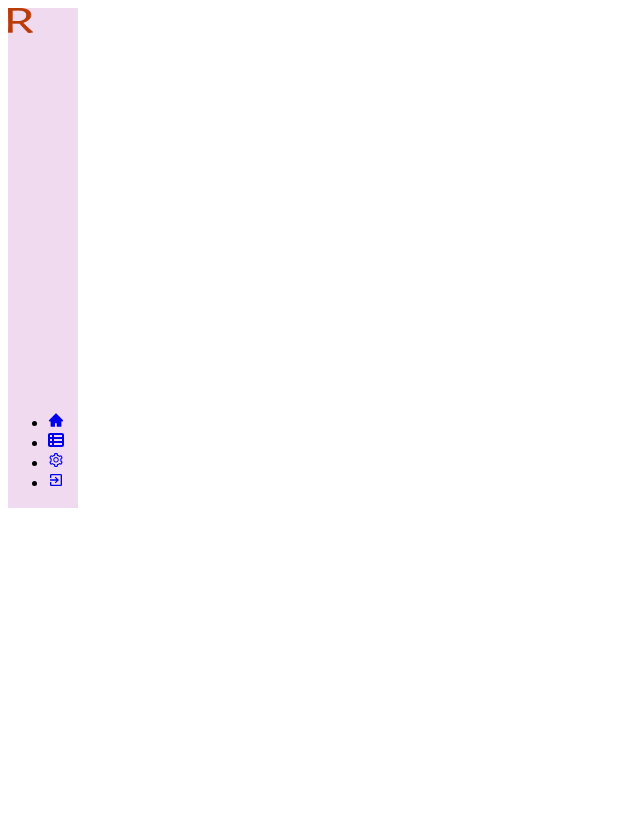
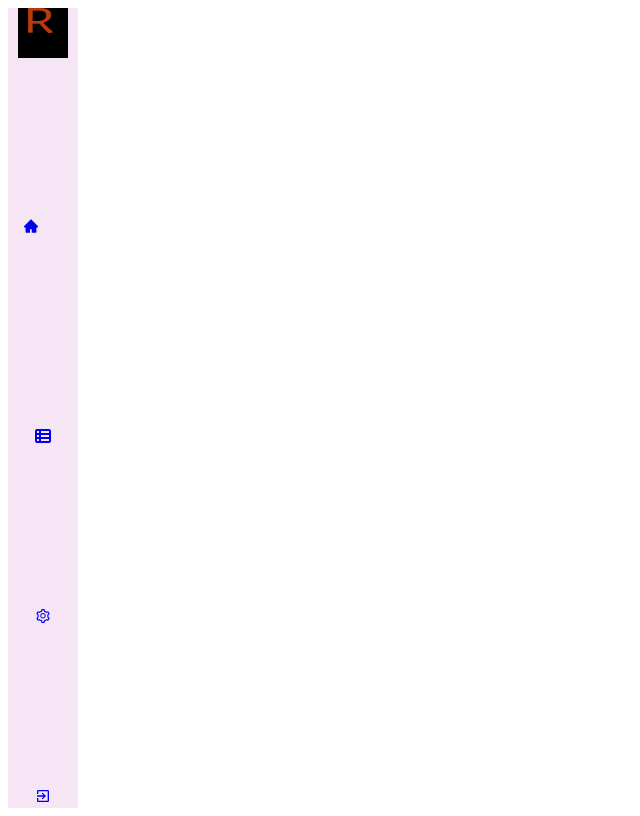
Before and after one commit to Hudu-H/retink, a React (Create React App) app: page / in a window 1280 px wide. Shown: the whole page, without its empty margins (0-640 px from the left). Built offline with nearby package versions, Linux system fonts and the light colour scheme.

Commit message:
made changes

```diff
--- a/src/App.js
+++ b/src/App.js
@@ -1,11 +1,13 @@
 import React from "react";
 import { BrowserRouter as Router, Routes, Route } from "react-router-dom";
 import Navbar from "./components/navbar/Navbar";
+import Sidebar  from './components/sidebar/Sidebar'
 
 const App = () => {
   return (
     <>
       <Router>
+        <Sidebar />
         <Navbar />
         <Routes>
           <Route path="/" />
--- a/src/components/navbar/Navbar.js
+++ b/src/components/navbar/Navbar.js
@@ -1,32 +1,11 @@
-import React, {useState} from "react";
-import { Link } from "react-router-dom";
-import { Sidebar } from "../sidebar/Sidebar";
-import  logo  from "../images/logo.png";
+import React from "react";
 import './styles.scss';
 
 function Navbar() {
-  const [sidebar, setSidebar] = useState(true);
 
-  const showSidebar = () => setSidebar(sidebar);
   return (
     <div className="nav-container">
-      <div className="nav-img">
-        <Link to="#" className="logo">
-          <img src={logo} alt="logo"  width= '25px' height= '25px'/>
-        </Link>
-      </div>
-      <nav className={Sidebar ? "showSidebar active" : "logo"}>
-        { showSidebar }
-        <ul className="sidebar">
-          {Sidebar.map((item, index) => {
-            return (
-              <li key={index} className={item.className}>
-                <Link to={item.path}>{item.icon}</Link>
-              </li>
-            );
-          })}
-        </ul>
-      </nav>
+
     </div>
   );
 }
--- a/src/components/navbar/styles.scss
+++ b/src/components/navbar/styles.scss
@@ -1,21 +1,20 @@
-.nav-container {
-    display: flex;
-    flex-direction: column;
-    justify-content: space-between;
-    background-color: #cf88cf4f;
-    height: 500px;
-    width: 70px;
-   list-style: none;
+// .nav-container {
+//     display: flex;
+//     flex-direction: column;
+//     justify-content: space-between;
+//     background-color: #cf88cf4f;
+//     height: 500px;
+//     width: 70px;
 
-    .nav-img {
-        width: 50px;
-        height: 30px;
-    }
+//     .nav-img {
+//         width: 50px;
+//         height: 30px;
+//     }
 
-    nav {
-        display: flex;
-        justify-content: flex-start;
-        align-items: center;
-    }
+//     nav {
+//         display: flex;
+//         justify-content: flex-start;
+//         align-items: center;
+//     }
 
-}
+// }
--- a/src/components/sidebar/Sidebar.js
+++ b/src/components/sidebar/Sidebar.js
@@ -1,33 +1,51 @@
-import React from 'react'
+import React from "react";
 import * as AiIcons from "react-icons/ai";
 import * as IoIcons from "react-icons/io";
-import * as FaIcons from 'react-icons/fa6';
-// import * as RiIcons from 'react-icons/ri';
+import * as FaIcons from "react-icons/fa6";
+import { Link } from "react-router-dom";
+import  logo  from "../images/logo.png";
+import "./styles.scss"
 
+const Sidebar = () => {
+  return (
+    <div className="container">
+      <div>
+        <div className="nav-img">
+          <Link to="#">
+            <img src={logo} alt="logo" className="logo" />
+          </Link>
+        </div>
+      </div>
+      <div>
+        <div className="nav-home">
+          <Link to="#" className="home">
+          <AiIcons.AiFillHome />
+          </Link>
+        </div>
+      </div>
+      <div>
+        <div className="nav-table">
+          <Link to="#" className="table">
+          <FaIcons.FaTableList />
+          </Link>
+        </div>
+      </div>
+      <div>
+        <div className="nav-setting">
+          <Link to="#" className="setting">
+          <AiIcons.AiOutlineSetting />
+          </Link>
+        </div>
+      </div>
+      <div>
+        <div className="nav-exit">
+          <Link to="#" className="exit">
+          <IoIcons.IoMdExit />
+          </Link>
+        </div>
+      </div>
+    </div>
+  );
+};
 
-export const Sidebar = [
-    {
-        title: 'Home',
-        path: '/',
-        icon: <AiIcons.AiFillHome />,
-        className: 'home'
-    },
-    {
-        title: 'Menu',
-        path: '/menu',
-        icon: <FaIcons.FaTableList />,
-        className: 'menu'
-    },
-    {
-        title: 'Setting',
-        path: '/setting',
-        icon: <AiIcons.AiOutlineSetting />,
-        className: 'setting'
-    },
-    {
-        title: 'Exit',
-        path: '/exit',
-        icon: <IoIcons.IoMdExit />,
-        className: 'exit'
-    }
-]
+export default Sidebar;
--- a/src/components/sidebar/styles.scss
+++ b/src/components/sidebar/styles.scss
@@ -0,0 +1,31 @@
+.container {
+    display: flex;
+    flex-direction: column;
+    justify-content: space-between;
+    align-items: center;
+    height: 100vh;
+    width: 70px;
+    background-color: #cf88cf38;
+
+
+
+
+    .nav-img {
+        width: 50px;
+        height: 50px;
+        background-color: black;
+
+        .logo {
+            width: 25px;
+            height: 25px;
+            margin-left: 10px;
+        }
+    }
+
+    .nav-home {
+        width: 50px;
+        height: 50px;
+        margin-left: 10px;
+    }
+
+}
```
